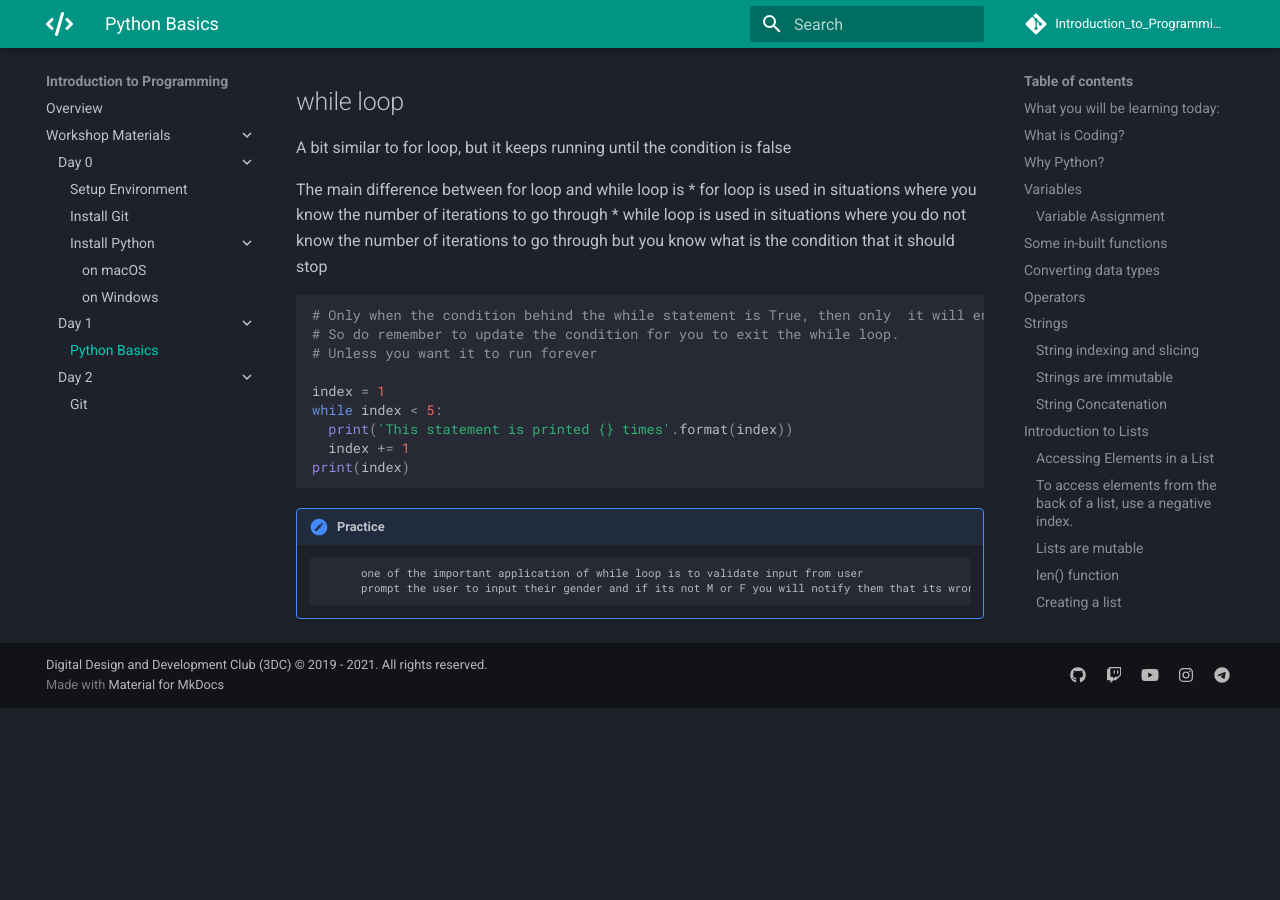
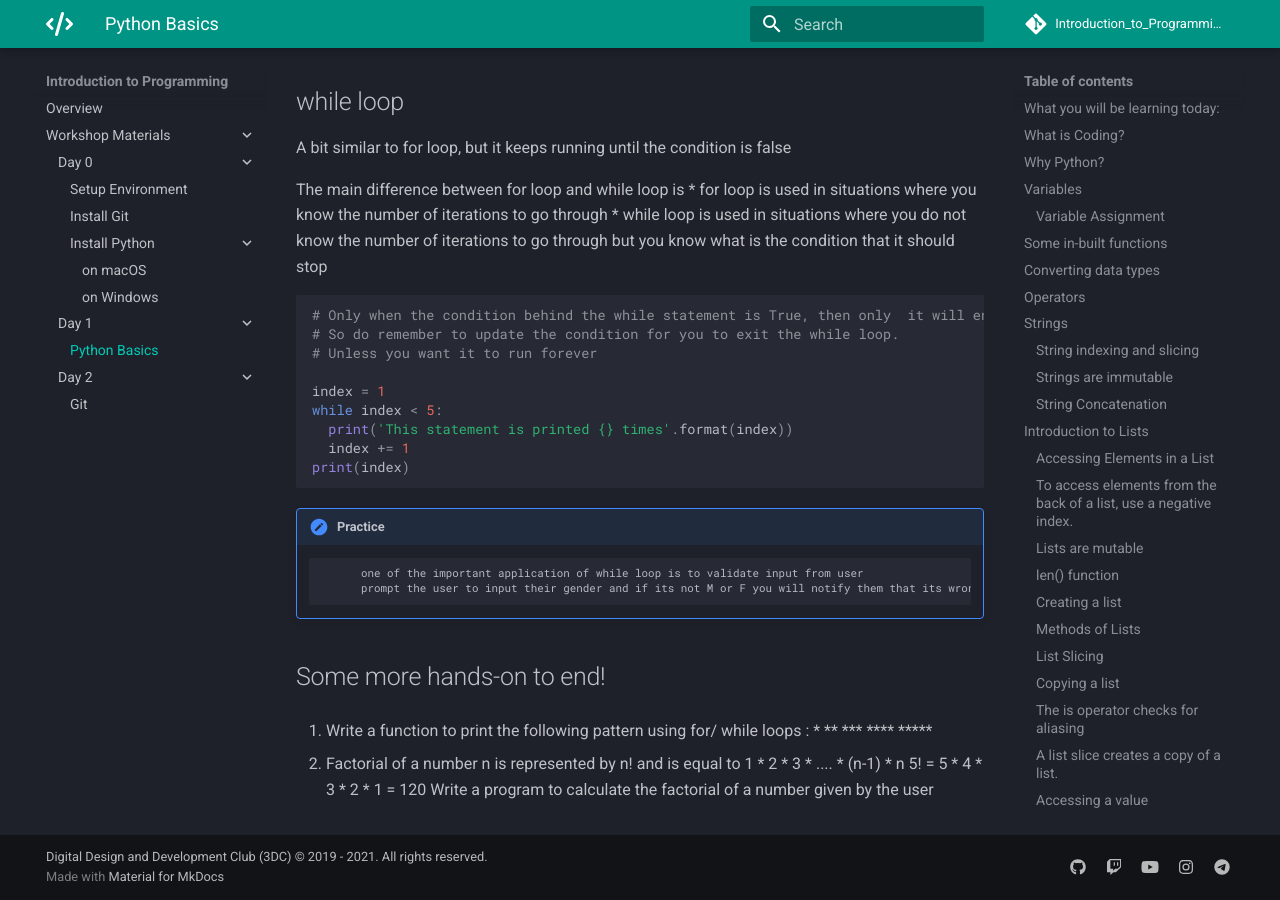
Before and after one commit to 3DCdsc/Introduction_to_Programming, an MkDocs documentation site: the page built from docs/Day_1/python_basics.md, in a window 1280 px wide and 900 px high, scrolled down 16317 px. Built offline with MkDocs 1.6.1 and Material for MkDocs 9.7.7, drawn with Linux system fonts in a browser that asks for light colours; comment, search, counter and statistics services are not loaded; before the commit the page ends 17025 px from its top, so only the background shows below that.

Commit message:
Update python_basics.md

```diff
--- a/docs/Day_1/python_basics.md
+++ b/docs/Day_1/python_basics.md
@@ -757,3 +757,17 @@ print(index)
 !!! note "Practice"
               one of the important application of while loop is to validate input from user
               prompt the user to input their gender and if its not M or F you will notify them that its wrong input and ask them to input again
+
+
+## Some more hands-on to end!
+
+1. Write a function to print the following pattern using for/ while loops :
+            *
+            **
+            ***
+            ****
+            *****
+
+ 2. Factorial of a number n is represented by n! and is equal to 1 * 2 * 3 * .... * (n-1) * n
+    5! = 5 * 4 * 3 * 2 * 1 = 120
+    Write a program to calculate the factorial of a number given by the user
```
